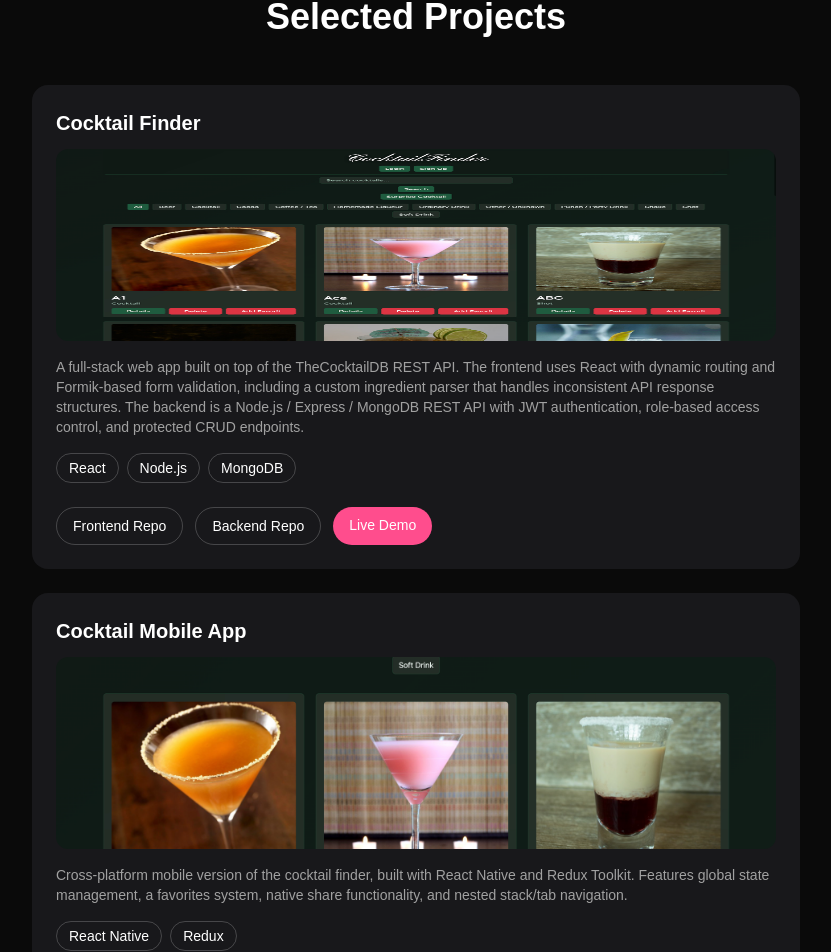
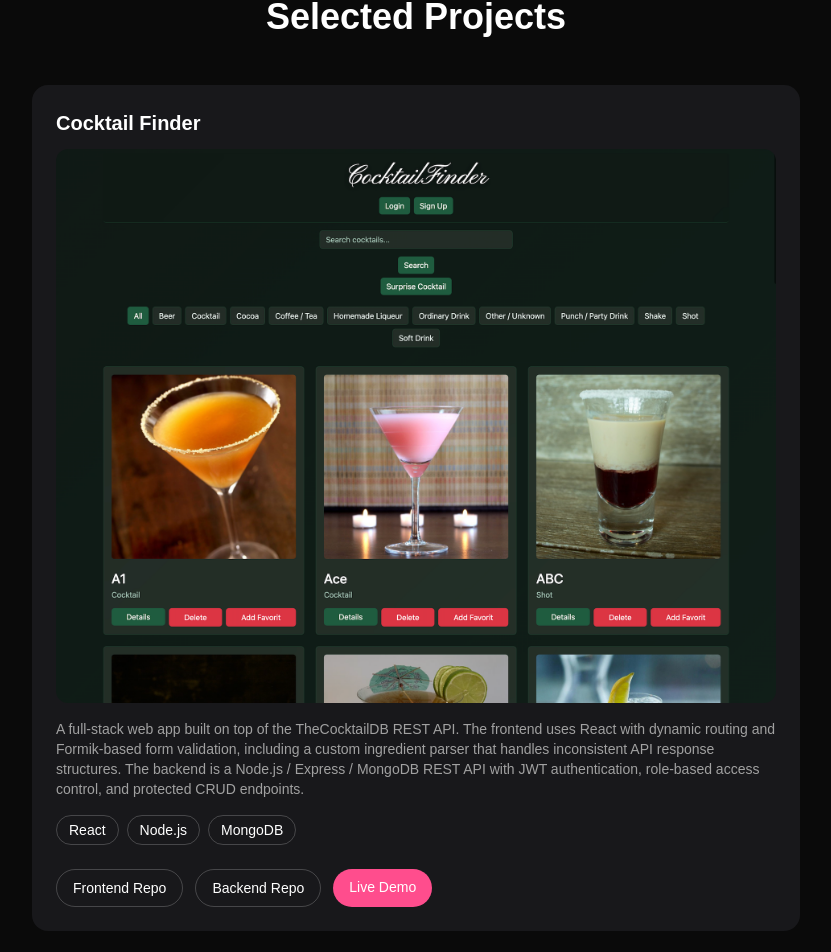
Before and after one commit to lina98st/portfolio, a Next.js app: page / in a window 1280 px wide. Shown: the part 1603-2555 px from the top of the page, without its empty margins (224-1055 px from the left). Built offline with nearby package versions, Linux system fonts and the light colour scheme.

Commit message:
Fix project image display

```diff
--- a/app/page.tsx
+++ b/app/page.tsx
@@ -73,7 +73,7 @@ export default function Home() {
   alt="Cocktail Finder"
   width={600}
   height={300}
-  className="rounded-xl mb-4 w-full object-top max-h-48"
+  className="rounded-xl mb-4 w-full object-cover"
 />
   <p className="text-muted text-sm mb-4">
 A full-stack web app built on top of the TheCocktailDB REST API. The frontend uses React with dynamic routing and Formik-based form validation, including a custom ingredient parser that handles inconsistent API response structures. The backend is a Node.js / Express / MongoDB REST API with JWT authentication, role-based access control, and protected CRUD endpoints.
@@ -92,11 +92,11 @@ A full-stack web app built on top of the TheCocktailDB REST API. The frontend us
       <div className="bg-zinc-900 p-6 rounded-2xl text-left">
   <h3 className="font-bold text-xl mb-3">Cocktail Mobile App</h3>
   <Image
-  src="/react-cocktail-finder.png"
+  src="/cocktail-react-native.png"
   alt="Cocktail Finder"
   width={600}
   height={300}
-  className="rounded-xl mb-4 w-full object-cover max-h-48"
+  className="rounded-xl mb-4 w-full object-cover"
 />
   <p className="text-muted text-sm mb-4">
 Cross-platform mobile version of the cocktail finder, built with React Native and Redux Toolkit. Features global state management, a favorites system, native share functionality, and nested stack/tab navigation.
```
Also changed, not shown: public/cocktail-react-native.png (added).
